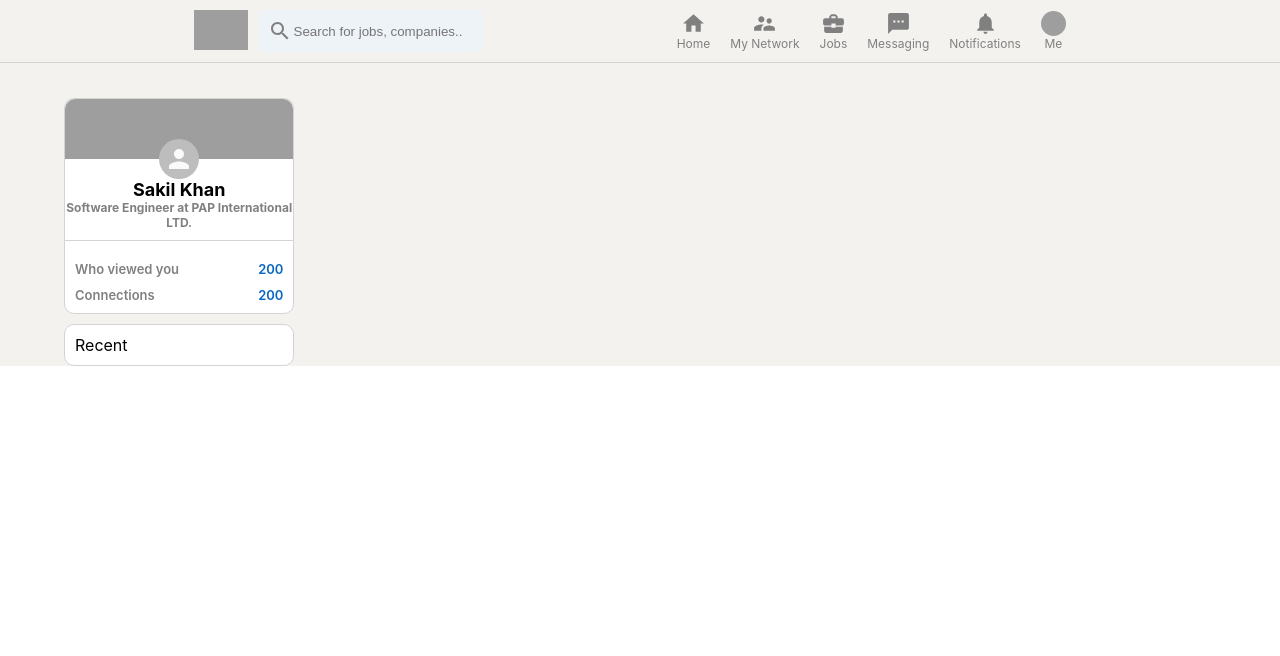
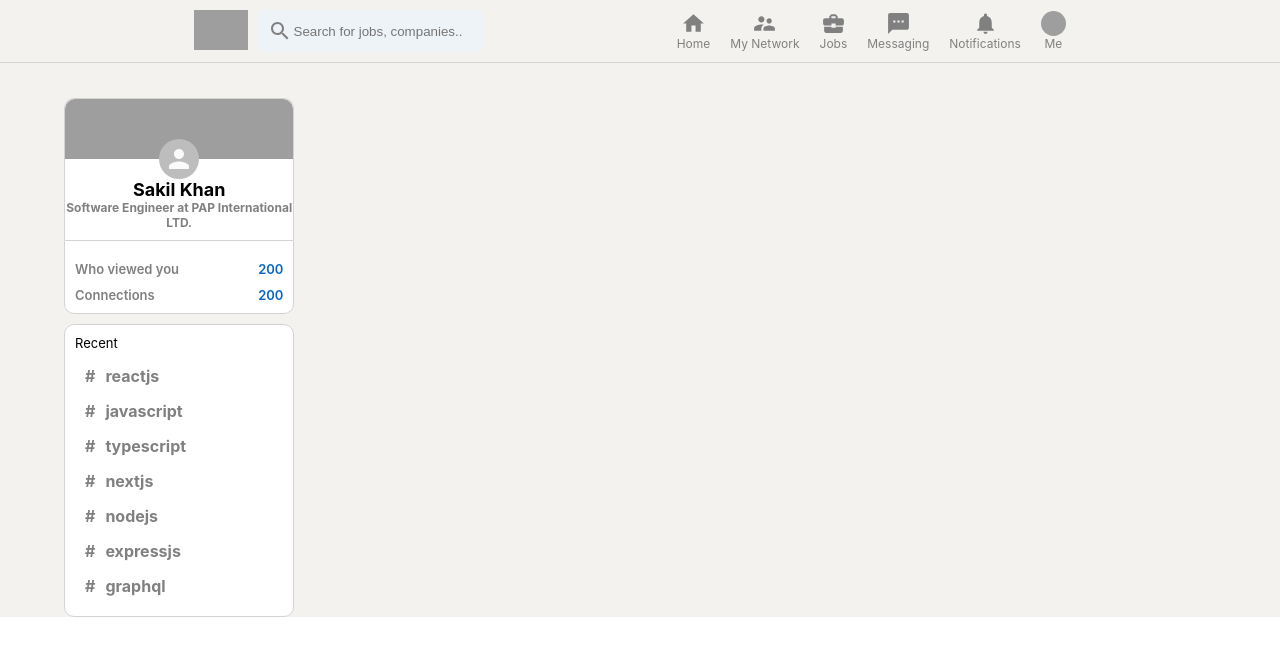
Before and after one commit to sakilk130/linkedin-clone-with-react-redux, a React (Create React App) app: page / in a window 1280 px wide. Shown: the top 656 px of the page. Built offline with nearby package versions, Linux system fonts and the light colour scheme; grey boxes are pictures that could not be loaded.

Commit message:
complete sidebar

```diff
--- a/src/components/Sidebar/Sidebar.css
+++ b/src/components/Sidebar/Sidebar.css
@@ -73,3 +73,30 @@
   border-radius: 10px;
   margin-top: 10px;
 }
+
+.sidebar__bottom > p {
+  font-size: 13px;
+  padding-bottom: 10px;
+}
+
+.sidebar__recentItem {
+  display: flex;
+  font: 13px;
+  color: gray;
+  font-weight: bolder;
+  cursor: pointer;
+  margin-bottom: 5px;
+  padding: 5px;
+}
+
+.sidebar__recentItem:hover {
+  background-color: whitesmoke;
+  border-radius: 10px;
+  cursor: pointer;
+  color: black;
+}
+
+.sidebar__hash {
+  margin-right: 10px;
+  margin-left: 5px;
+}
--- a/src/components/Sidebar/Sidebar.tsx
+++ b/src/components/Sidebar/Sidebar.tsx
@@ -3,6 +3,13 @@
 import Avatar from '@material-ui/core/Avatar';
 
 function Sidebar() {
+  const recentItems = (topic: string) => (
+    <div className="sidebar__recentItem">
+      <span className="sidebar__hash">#</span>
+      <p>{topic}</p>
+    </div>
+  );
+
   return (
     <div className="sidebar">
       <div className="sidebar__top">
@@ -26,6 +33,13 @@
       </div>
       <div className="sidebar__bottom">
         <p>Recent</p>
+        {recentItems('reactjs')}
+        {recentItems('javascript')}
+        {recentItems('typescript')}
+        {recentItems('nextjs')}
+        {recentItems('nodejs')}
+        {recentItems('expressjs')}
+        {recentItems('graphql')}
       </div>
     </div>
   );
```
